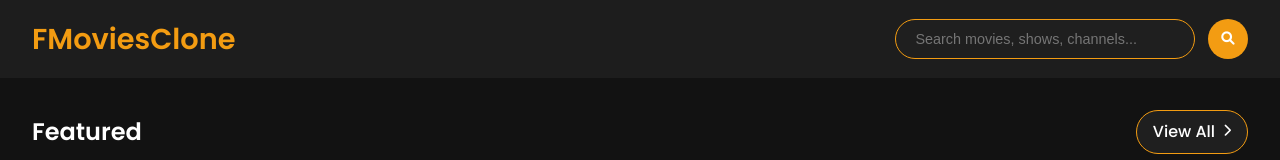
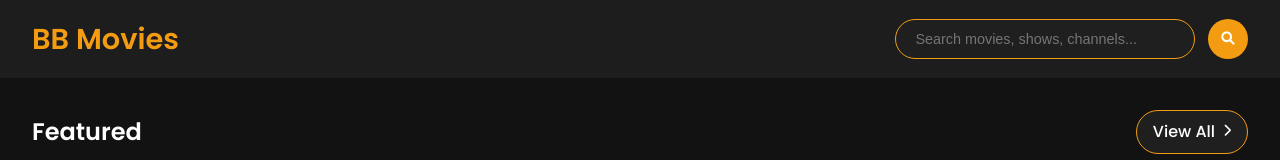
Before and after one commit to shaazkazi/moviez, a plain HTML site: page index.html in a window 1280 px wide. Shown: the top 160 px of the page. Drawn offline with Linux system fonts and the light colour scheme; no server answers.

Commit message:
Add files via upload

```diff
--- a/index.html
+++ b/index.html
@@ -3,14 +3,14 @@
 <head>
     <meta charset="UTF-8">
     <meta name="viewport" content="width=device-width, initial-scale=1.0">
-    <title>FMoviesClone - Watch Movies & TV Shows</title>
+    <title>BB Movies - Watch Movies & TV Shows</title>
     <link rel="stylesheet" href="styles.css">
     <link href="https://fonts.googleapis.com/css2?family=Poppins:wght@400;500;600&display=swap" rel="stylesheet">
     <link rel="stylesheet" href="https://cdnjs.cloudflare.com/ajax/libs/font-awesome/6.0.0/css/all.min.css">
 </head>
 <body>
     <header class="navbar">
-        <div class="logo">FMoviesClone</div>
+        <div class="logo">BB Movies</div>
         <div class="search">
             <input type="text" placeholder="Search movies, shows, channels..." id="searchInput">
             <button class="search-icon" onclick="openSearchPage()">
```
